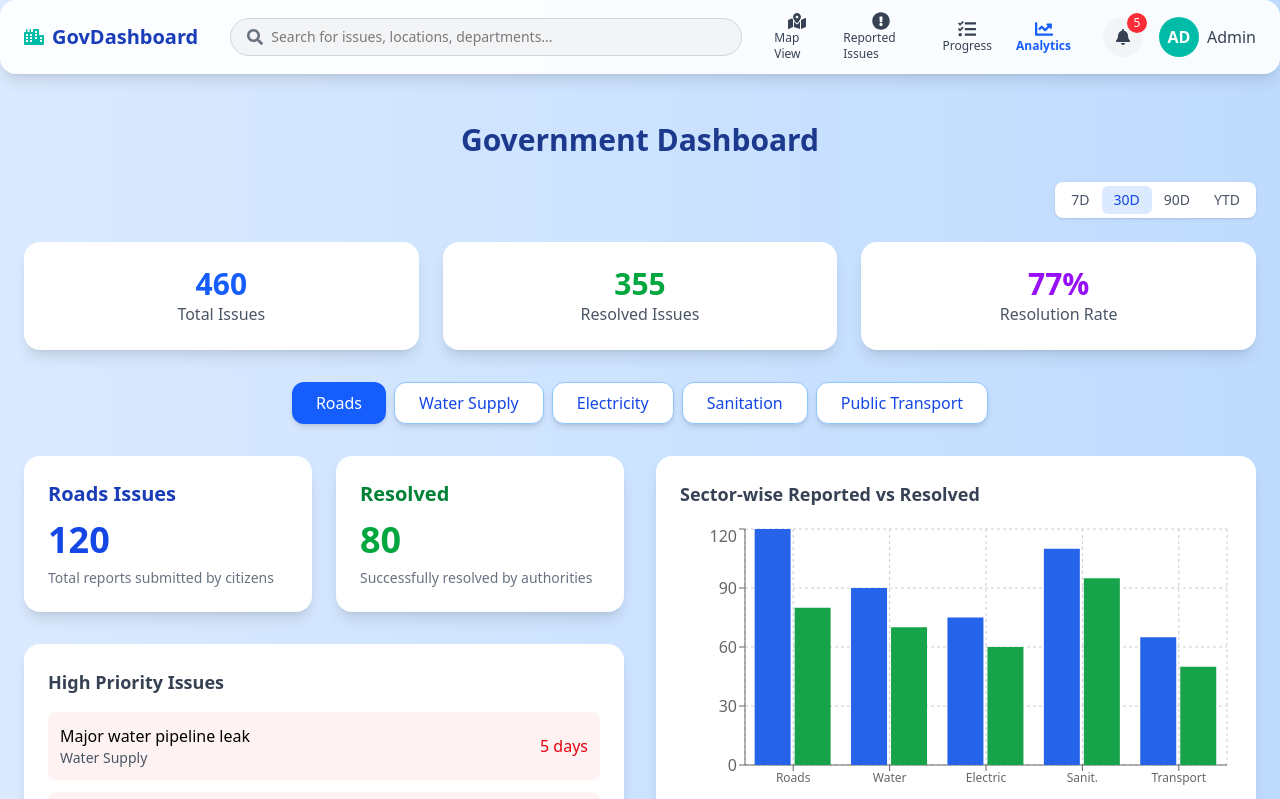
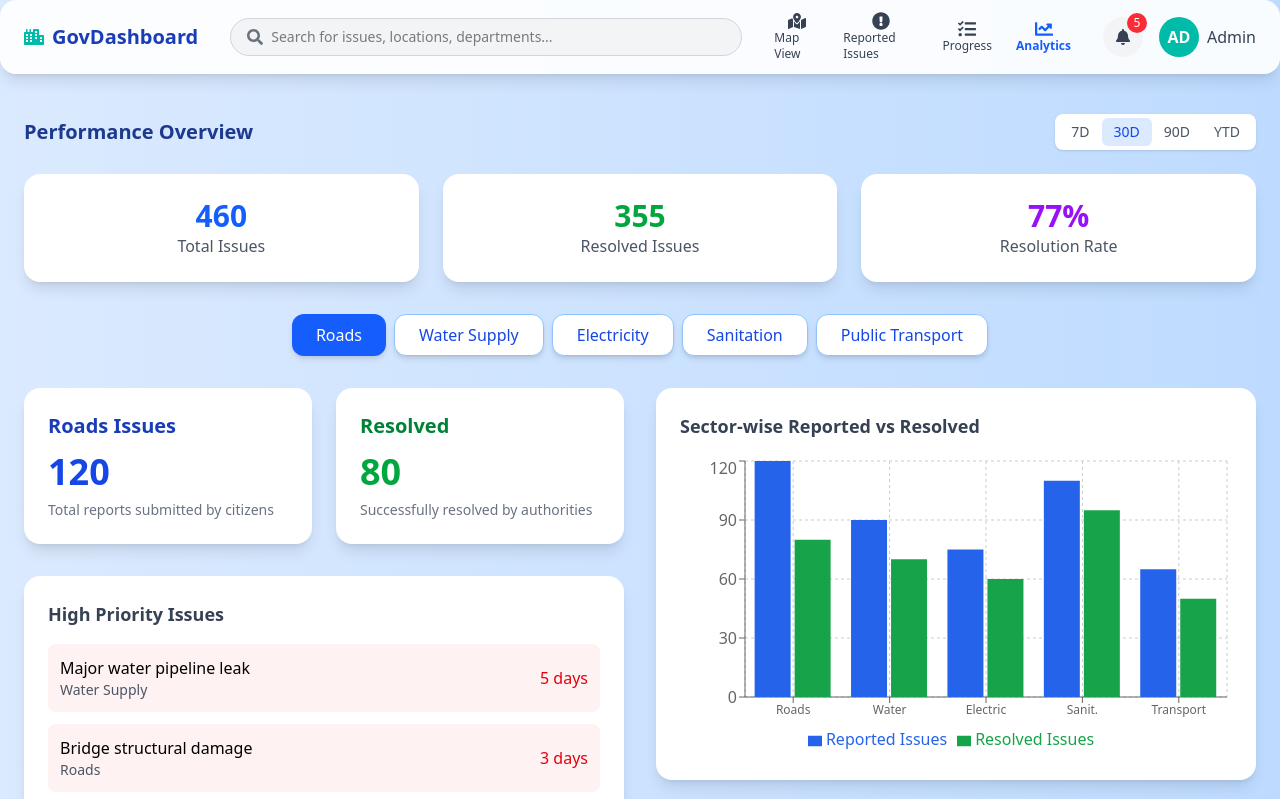
Before and after one commit to ShreyashSingh857/JanSetu, a React (Vite) app: page /government in a window 1280 px wide. Shown: the top 799 px of the page. Built offline with nearby package versions, Linux system fonts and the light colour scheme.

Commit message:
added new feature

```diff
--- a/src/pages/GovernmentDashboard.jsx
+++ b/src/pages/GovernmentDashboard.jsx
@@ -44,6 +44,7 @@ export default function GovernmentDashboard() {
         setPriorityIssues([
           { id: 1, title: "Major water pipeline leak", sector: "Water Supply", daysOpen: 5 },
           { id: 2, title: "Bridge structural damage", sector: "Roads", daysOpen: 3 },
+          { id: 3, title: "Power outage in downtown area", sector: "Electricity", daysOpen: 2 },
         ]);
       } catch (error) {
         console.error("Error fetching data:", error);
@@ -78,18 +79,10 @@ export default function GovernmentDashboard() {
   return (
     <div className="min-h-screen bg-gradient-to-r from-blue-100 to-blue-200">
       <NavBarGov />
-      <div className="p-6">
-        <motion.h1
-          initial={{ opacity: 0, y: -20 }}
-          animate={{ opacity: 1, y: 0 }}
-          transition={{ duration: 0.6 }}
-          className="text-3xl font-bold text-blue-900 mb-6 text-center"
-        >
-          Government Dashboard
-        </motion.h1>
-
+      <div className="p-6 pt-4">
         {/* Time Filter */}
-        <div className="flex justify-end mb-6">
+        <div className="flex justify-between items-center mb-6">
+          <h2 className="text-xl font-semibold text-blue-900">Performance Overview</h2>
           <div className="bg-white rounded-lg p-1 shadow-sm">
             {['7d', '30d', '90d', 'ytd'].map(period => (
               <button
```
